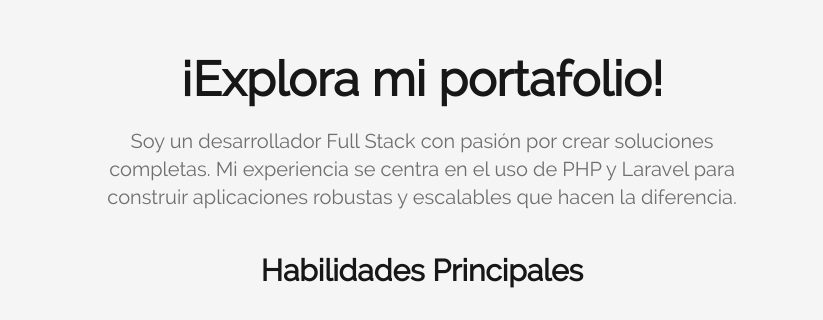
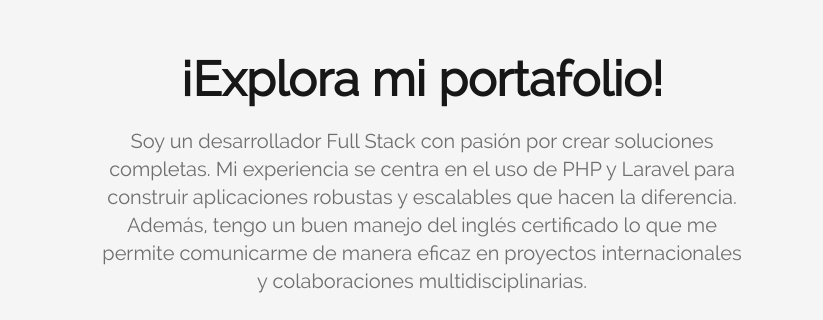
Before and after one commit to CristopherSeguel/portafolioCristopherSeguel, a plain HTML site: page index.html in a window 1280 px wide. Shown: the part 1140-1460 px from the top of the page, without its empty margins (218-1041 px from the left). Drawn offline with nearby package versions, Linux system fonts and the light colour scheme; animation ran at ten frames a second; a web font is replaced by a local one.

Commit message:
fix idioma

```diff
--- a/index.html
+++ b/index.html
@@ -78,8 +78,11 @@
         </div>
         <p class="text-xl text-contrast-fgLow max-w-screen-sm mx-auto text-center" style="opacity: 1; transform: none;">
           Soy un desarrollador Full Stack con pasión por crear soluciones completas. Mi experiencia se centra en el uso
-          de PHP y Laravel para construir
-          aplicaciones robustas y escalables que hacen la diferencia.</p>
+          de PHP y Laravel para construir aplicaciones robustas y escalables que hacen la diferencia. Además, tengo un
+          buen manejo del inglés certificado lo que me permite comunicarme de manera eficaz en
+          proyectos internacionales y colaboraciones multidisciplinarias.
+        </p>
+
       </div>
       <div>
         <h2 class="text-4xl text-contrast-fgHi text-center mt-10 tituloHabili1" style="opacity: 1; transform: none;">
```
